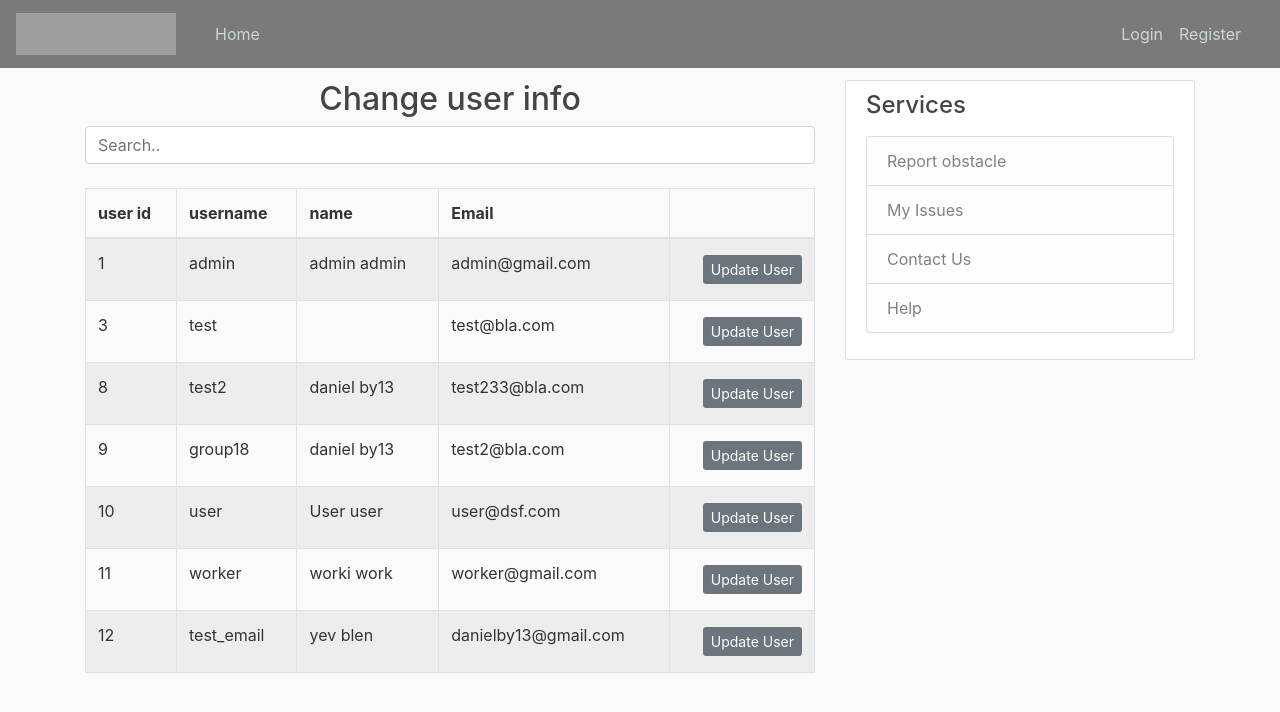
After one commit to inbalaltan/group18_2020, a Django app: template home/templates/home/update_fields.html in a window 1280 px wide. The commit adds this page. Shown: the top 712 px of the page. Run offline with Django 3.2, Linux system fonts and the light colour scheme; the template is opened without the code that fills it: values that come from a table or form of the project are taken from there, others are empty; data comes from the database, SQL or seed files in the repository; both versions use the stored data as it was after the commit; some libraries are stand-ins or nearby versions; grey boxes are pictures that could not be loaded.

Commit message:
PM2020T18-123 Actions (Type . to access issue actions) git commit -m PM2020T18-123,PM2020T18-31

```diff
--- a/Users/templates/users/reset_password_complete.html
+++ b/Users/templates/users/reset_password_complete.html
@@ -1,4 +1,4 @@
-{% extends "blog/base.html" %}
+{% extends "home/base.html" %}
 {% block content %}
     <div class="alert alert-info">
         Your password has been set.
--- a/Users/templates/users/userissues.html
+++ b/Users/templates/users/userissues.html
@@ -14,10 +14,12 @@
             </div>
             <h3>{{ mifga.title }}</h3>
             <p class="article-content">{{ mifga.content }}</p>
+            {% if mifga.comment %}
             <div class="alert alert-info" role="alert">
               <h7><u><B> Comment: </B> </u></h7>
             <p class="article-content">{{ mifga.comment }}</p>
           </div>
+          {% endif %}
         </article>
     {% endfor %}
 {% endblock content %}
--- a/home/static/base/main.css
+++ b/home/static/base/main.css
@@ -102,3 +102,8 @@ a.article-title:hover {
 .text {
   text-align: right;
 }
+
+.table1 {
+max-width: 95%;
+border-collapse: collapse;
+}
--- a/home/templates/home/base.html
+++ b/home/templates/home/base.html
@@ -2,10 +2,11 @@
 <!DOCTYPE html>
 <html>
 <head>
+    <!-- Required meta tags -->
+    <link rel="stylesheet" href="{% static 'main.css' %}">
 
-    <!-- Required meta tags -->
     <meta charset="utf-8">
-    <meta name="viewport" content="width=device-width, initial-scale=1, shrink-to-fit=no">
+    <meta name="viewport" content="width=device-width, initial-scale=1">
 
     <!-- Bootstrap CSS -->
     <link rel="stylesheet" href="https://maxcdn.bootstrapcdn.com/bootstrap/4.0.0/css/bootstrap.min.css" integrity="sha384-Gn5384xqQ1aoWXA+058RXPxPg6fy4IWvTNh0E263XmFcJlSAwiGgFAW/dAiS6JXm" crossorigin="anonymous">
@@ -37,6 +38,7 @@
               {% if user.is_staff%}
               <a class="nav-item nav-link" href="{% url 'open-reports' %}">Open Reportes</a>
               <a class="nav-item nav-link" href="{% url 'my-issues' %}">My Issues</a>
+              <a class="nav-item nav-link" href="{% url 'update-fields' %}">Update user info</a>
               {% endif %}
             </div>
             <!-- Navbar Right Side -->
@@ -54,8 +56,8 @@
       </nav>
     </header>
     <main role="main" class="container">
-      <div class="row">
-        <div class="col-md-8">
+      <div class="row" >
+        <div class="col-sm-8">
           {% if messages %}
             {% for message in messages %}
               <div class="alert alert-{{message.tags}}">
@@ -63,9 +65,10 @@
               </div>
               {% endfor %}
           {% endif %}
+
           {% block content %}{% endblock %}
         </div>
-        <div class="col-md-4">
+        <div class="col-sm-4">
           <div class="content-section">
             <h4>Services</h4>
             <p class='text-muted'>
--- /dev/null
+++ b/home/templates/home/update_fields.html
@@ -0,0 +1,43 @@
+{% extends "home/base.html" %}
+{% block content %}
+
+<meta charset="utf-8">
+<script src="https://ajax.googleapis.com/ajax/libs/jquery/3.5.1/jquery.min.js"></script>
+<h2><center> Change user info  </center></h2>
+<input class="form-control" id="myInput" type="text" placeholder="Search.." style="display: inline-block;">
+<br>
+<br>
+    <table class="table table-bordered table-striped" >
+        <thead>
+          <tr>
+            <th>user id</th>
+            <th>username</th>
+            <th>name</th>
+            <th>Email</th>
+            <th></th>
+          </tr>
+        </thead>
+        <tbody id="myTable">
+        {% for user in users%}
+          <tr>
+            <td>{{user.id}}</td>
+            <td>{{user.username}}</td>
+            <td>{{user.first_name}} {{user.last_name}}</td>
+            <td>{{user.email}}</td>
+            <td> <a class="btn1 btn-secondary btn-sm mt-1 mb-1" href="{% url 'update-fields-form' user.id %}">Update User</a> </td>
+          </tr>
+          {% endfor %}
+        </tbody>
+      </table>
+
+    <script>
+        $(document).ready(function(){
+          $("#myInput").on("keyup", function() {
+            var value = $(this).val().toLowerCase();
+            $("#myTable tr").filter(function() {
+              $(this).toggle($(this).text().toLowerCase().indexOf(value) > -1)
+            });
+          });
+        });
+        </script>
+{% endblock content %}
--- a/Users/templates/users/reset_password_confirm.html
+++ b/home/templates/home/update_fields_form.html
@@ -1,15 +1,15 @@
-{% extends "blog/base.html" %}
+{% extends "home/base.html" %}
 {% load crispy_forms_tags %}
 {% block content %}
     <div class="content-section">
         <form method="POST">
             {% csrf_token %}
             <fieldset class="form-group">
-                <legend class="border-bottom mb-4">Reset Password</legend>
+                <legend class="border-bottom mb-4">update user fields:</legend>
                 {{ form|crispy }}
             </fieldset>
             <div class="form-group">
-                <button class="btn btn-outline-info" type="submit">Reset Password</button>
+                <button class="btn btn-outline-info" type="submit">Save</button>
             </div>
         </form>
     </div>
--- a/home/urls.py
+++ b/home/urls.py
@@ -1,7 +1,8 @@
 from django.conf.urls import url
 from django.urls import path
 from . import views
-from .views import myissuesUpdate
+from .views import myissuesUpdate, fieldsUpdate
+import Users
 
 urlpatterns = [
 				path('help/',views.help, name="help-page"),
@@ -10,6 +11,8 @@ urlpatterns = [
 				path('',views.home, name="home-page"),
 				path('<int:pk>/update/', myissuesUpdate.as_view(), name="my-issues-update"),
 				path('myissues/',views.myissues, name="my-issues"),
+				path('<int:pk>/updatefields/', fieldsUpdate.as_view(success_url="/updatefields/"), name="update-fields-form"),
+				path('updatefields/',views.update_fields, name="update-fields"),
 				path('admin/',views.myissues, name="admin-db"),
 
 			      ]
```
Also changed, not shown: Project18/settings.py (+6 -1 lines), home/views.py (+16 -0 lines), db.sqlite3.
